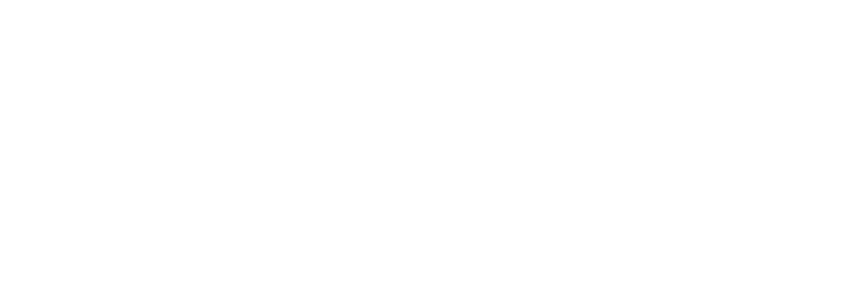
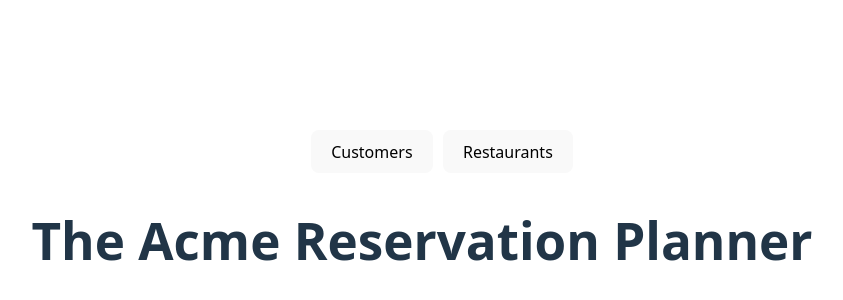
Before and after one commit to NKP1229/the_acme_reservation_planner, a React (Vite) app in the folder client/: page / in a window 1280 px wide. Shown: the part 194-494 px from the top of the page, without its empty margins (218-1061 px from the left). Built offline with nearby package versions, Linux system fonts and the light colour scheme.

Commit message:
started app.jsx setup for UI

```diff
--- a/client/src/App.css
+++ b/client/src/App.css
@@ -4,3 +4,7 @@
   padding: 2rem;
   text-align: center;
 }
+ul li {
+  display: inline-block;
+  margin: 5px;
+}
--- a/client/src/App.jsx
+++ b/client/src/App.jsx
@@ -2,7 +2,43 @@ import { useState } from "react";
 import "./App.css";
 
 function App() {
-  return <main></main>;
+  const [showRestaurant, setShowRestaurant] = useState(true);
+  if (showRestaurant) {
+    return (
+      <div className="page">
+        <div className="header">
+          <ul>
+            <li>
+              <button>Customers</button>
+            </li>
+            <li>
+              <button>Restaurants</button>
+            </li>
+          </ul>
+        </div>
+        <main>
+          <h1>The Acme Reservation Planner</h1>
+        </main>
+      </div>
+    );
+  }
+  return (
+    <div className="page">
+      <div className="header">
+        <ul>
+          <li>
+            <button>Customers</button>
+          </li>
+          <li>
+            <button>Restaurants</button>
+          </li>
+        </ul>
+      </div>
+      <main>
+        <h1>The Acme Reservation Planner</h1>
+      </main>
+    </div>
+  );
 }
 
 export default App;
```
